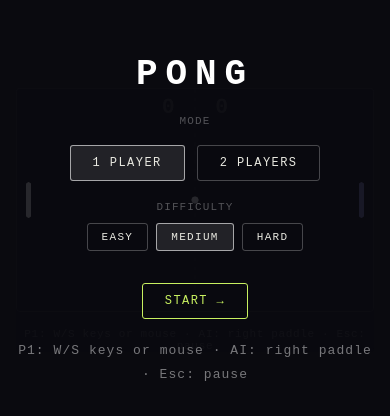
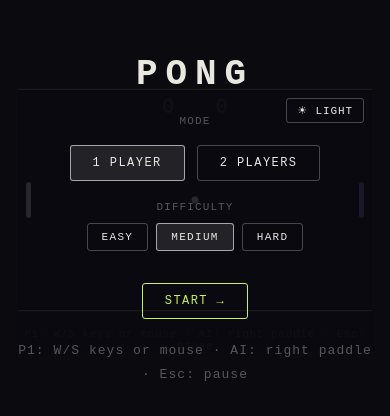
Before and after one commit to ilya-thunder/pong, a plain HTML site: page index.html in a window 390 px wide. Shown: the part 202-618 px from the top of the page. Drawn offline with Linux system fonts and the light colour scheme.

Commit message:
Add files via upload

```diff
--- a/index.html
+++ b/index.html
@@ -7,16 +7,46 @@
 <style>
   * { margin: 0; padding: 0; box-sizing: border-box; }
 
+  /* ── Theme tokens ── */
+  :root {
+    --bg:          #0a0a0f;
+    --fg:          #e8e8e0;
+    --fg-muted:    rgba(232,232,224,0.35);
+    --fg-hint:     rgba(232,232,224,0.22);
+    --overlay-bg:  rgba(10,10,15,0.88);
+    --border:      rgba(255,255,255,0.08);
+    --btn-border:  rgba(255,255,255,0.25);
+    --btn-hover:   rgba(255,255,255,0.10);
+    --btn-active-border: rgba(255,255,255,0.6);
+    --accent:      #c8f060;
+    --accent-bg:   rgba(200,240,96,0.12);
+  }
+
+  :root.light {
+    --bg:          #f0ede6;
+    --fg:          #1a1a18;
+    --fg-muted:    rgba(26,26,24,0.40);
+    --fg-hint:     rgba(26,26,24,0.28);
+    --overlay-bg:  rgba(240,237,230,0.92);
+    --border:      rgba(0,0,0,0.10);
+    --btn-border:  rgba(0,0,0,0.22);
+    --btn-hover:   rgba(0,0,0,0.06);
+    --btn-active-border: rgba(0,0,0,0.55);
+    --accent:      #5a7a00;
+    --accent-bg:   rgba(90,122,0,0.10);
+  }
+
   body {
-    background: #0a0a0f;
+    background: var(--bg);
     display: flex;
     flex-direction: column;
     align-items: center;
     justify-content: center;
     min-height: 100vh;
     font-family: 'Courier New', monospace;
-    color: #e8e8e0;
+    color: var(--fg);
     overflow: hidden;
+    transition: background 0.25s, color 0.25s;
   }
 
   #wrapper {
@@ -29,12 +59,12 @@
 
   canvas {
     display: block;
-    border: 1px solid rgba(255,255,255,0.08);
+    border: 1px solid var(--border);
     border-radius: 4px;
     cursor: none;
+    transition: border-color 0.25s;
   }
 
-  /* ── overlay shared styles ── */
   .overlay {
     position: absolute;
     inset: 0;
@@ -43,8 +73,9 @@
     align-items: center;
     justify-content: center;
     gap: 20px;
-    background: rgba(10,10,15,0.88);
+    background: var(--overlay-bg);
     border-radius: 4px;
+    transition: background 0.25s;
   }
 
   .overlay h1 {
@@ -52,13 +83,13 @@
     font-weight: 700;
     letter-spacing: 0.22em;
     text-transform: uppercase;
-    color: #fff;
+    color: var(--fg);
   }
 
   .overlay p {
     font-size: 13px;
     letter-spacing: 0.08em;
-    color: rgba(255,255,255,0.45);
+    color: var(--fg-muted);
     text-align: center;
     line-height: 1.8;
   }
@@ -71,8 +102,8 @@
 
   button {
     background: transparent;
-    border: 1px solid rgba(255,255,255,0.25);
-    color: #e8e8e0;
+    border: 1px solid var(--btn-border);
+    color: var(--fg);
     font-family: 'Courier New', monospace;
     font-size: 12px;
     letter-spacing: 0.12em;
@@ -80,53 +111,71 @@
     padding: 10px 22px;
     border-radius: 3px;
     cursor: pointer;
-    transition: background 0.15s, border-color 0.15s;
+    transition: background 0.15s, border-color 0.15s, color 0.15s;
   }
 
   button:hover, button.active {
-    background: rgba(255,255,255,0.1);
-    border-color: rgba(255,255,255,0.6);
+    background: var(--btn-hover);
+    border-color: var(--btn-active-border);
   }
 
   button.primary {
-    border-color: #c8f060;
-    color: #c8f060;
+    border-color: var(--accent);
+    color: var(--accent);
   }
 
   button.primary:hover {
-    background: rgba(200,240,96,0.12);
-    border-color: #c8f060;
+    background: var(--accent-bg);
   }
 
-  .diff-row {
-    display: flex;
-    gap: 8px;
-  }
-
-  .diff-row button {
-    font-size: 11px;
-    padding: 7px 14px;
-  }
+  .diff-row { display: flex; gap: 8px; }
+  .diff-row button { font-size: 11px; padding: 7px 14px; }
 
   .label {
     font-size: 11px;
     letter-spacing: 0.1em;
     text-transform: uppercase;
-    color: rgba(255,255,255,0.3);
+    color: var(--fg-muted);
     margin-bottom: -10px;
   }
 
   #hint-bar {
     font-size: 11px;
     letter-spacing: 0.06em;
-    color: rgba(255,255,255,0.22);
+    color: var(--fg-hint);
     text-align: center;
+  }
+
+  /* ── Theme toggle button (top-right of canvas) ── */
+  #theme-btn {
+    position: absolute;
+    top: 10px;
+    right: 10px;
+    background: transparent;
+    border: 1px solid var(--btn-border);
+    color: var(--fg);
+    font-family: 'Courier New', monospace;
+    font-size: 11px;
+    letter-spacing: 0.08em;
+    padding: 5px 10px;
+    border-radius: 3px;
+    cursor: pointer;
+    z-index: 10;
+    text-transform: uppercase;
+    transition: background 0.15s, border-color 0.15s;
+  }
+  #theme-btn:hover {
+    background: var(--btn-hover);
+    border-color: var(--btn-active-border);
   }
 </style>
 </head>
 <body>
 <div id="wrapper">
   <canvas id="c"></canvas>
+
+  <!-- Theme toggle — visible at all times -->
+  <button id="theme-btn" onclick="toggleTheme()">☀ Light</button>
 
   <!-- Menu overlay -->
   <div class="overlay" id="menu">
@@ -175,31 +224,59 @@
 </div>
 
 <script>
-// ── Config ──────────────────────────────────────────────────────────────────
+// ── Theme ────────────────────────────────────────────────────────────────────
+const THEMES = {
+  dark: {
+    bg:        '#0a0a0f',
+    net:       'rgba(255,255,255,0.07)',
+    border:    'rgba(255,255,255,0.55)',
+    paddle:    '#ffffff',
+    ball:      '#ffffff',
+    ai:        '#8888cc',
+    score:     'rgba(255,255,255,0.18)',
+    flash:     [200, 240, 96],
+    prompt:    'rgba(255,255,255,0.30)',
+  },
+  light: {
+    bg:        '#f0ede6',
+    net:       'rgba(0,0,0,0.10)',
+    border:    'rgba(0,0,0,0.55)',
+    paddle:    '#1a1a18',
+    ball:      '#1a1a18',
+    ai:        '#4455aa',
+    score:     'rgba(0,0,0,0.14)',
+    flash:     [90, 122, 0],
+    prompt:    'rgba(0,0,0,0.30)',
+  },
+};
+
+let currentTheme = 'dark';
+let COLORS = { ...THEMES.dark };
+
+function toggleTheme() {
+  currentTheme = currentTheme === 'dark' ? 'light' : 'dark';
+  COLORS = { ...THEMES[currentTheme] };
+  const isLight = currentTheme === 'light';
+  document.documentElement.classList.toggle('light', isLight);
+  document.getElementById('theme-btn').textContent = isLight ? '☾ Dark' : '☀ Light';
+}
+
+// ── Config ───────────────────────────────────────────────────────────────────
 const W = 800, H = 500;
 const PAD_W = 12, PAD_H = 80, PAD_RADIUS = 6;
 const BALL_R = 8;
 const WIN_SCORE = 7;
-const COLORS = {
-  bg: '#0a0a0f',
-  net: 'rgba(255,255,255,0.07)',
-  paddle: '#ffffff',
-  ball: '#ffffff',
-  score: '#ffffff',
-  flash: '#c8f060',
-  ai: '#8888cc',
-};
+
 const AI_SPEED = { easy: 2.8, medium: 4.2, hard: 6.2 };
-const AI_REACT = { easy: 0.04, medium: 0.09, hard: 0.28 }; // per-frame lerp to ball y
-const AI_ERR   = { easy: 28,  medium: 14,   hard: 5  };     // px random error
+const AI_REACT = { easy: 0.04, medium: 0.09, hard: 0.28 };
+const AI_ERR   = { easy: 28,  medium: 14,   hard: 5  };
 
-// ── Canvas setup ────────────────────────────────────────────────────────────
+// ── Canvas setup ─────────────────────────────────────────────────────────────
 const canvas = document.getElementById('c');
 const ctx    = canvas.getContext('2d');
 canvas.width  = W;
 canvas.height = H;
 
-// Responsive scale
 function resizeCanvas() {
   const maxW = Math.min(window.innerWidth - 32, 900);
   const scale = maxW / W;
@@ -211,12 +288,11 @@ resizeCanvas();
 window.addEventListener('resize', resizeCanvas);
 
 // ── State ────────────────────────────────────────────────────────────────────
-let gameMode  = 1;       // 1 or 2
+let gameMode   = 1;
 let difficulty = 'medium';
-let gameState = 'menu';  // menu | playing | pause | scored | gameover
+let gameState  = 'menu';
 
-let ball, p1, p2, scores, flashTimer, lastTime, aiTarget, aiError;
-
+let ball, p1, p2, scores, flashTimer, borderFlashTimer, borderFlash, lastTime, aiTarget, aiError;
 const keys = {};
 
 function initObjects() {
@@ -230,6 +306,8 @@ function initObjects() {
   p2 = { y: H / 2 - PAD_H / 2, vy: 0 };
   scores = scores || { p1: 0, p2: 0 };
   flashTimer = 0;
+  borderFlashTimer = 0;
+  borderFlash = null;
   aiTarget = H / 2;
   aiError = (Math.random() * 2 - 1) * AI_ERR[difficulty];
 }
@@ -249,36 +327,28 @@ document.addEventListener('keydown', e => {
     if (gameState === 'playing') pauseGame();
     else if (gameState === 'pause') resumeGame();
   }
-  if ((e.key === ' ' || e.key === 'Enter') && gameState === 'scored') {
-    gameState = 'playing';
-  }
-  // prevent page scroll on arrow keys
+  if ((e.key === ' ' || e.key === 'Enter') && gameState === 'scored') gameState = 'playing';
   if (['ArrowUp','ArrowDown',' '].includes(e.key)) e.preventDefault();
 });
 document.addEventListener('keyup', e => { keys[e.key] = false; });
 
-// Mouse/touch — move P1 paddle toward cursor Y (1-player only)
-let mouseY = H / 2;
-let mouseMoved = false;
+let mouseY = H / 2, mouseMoved = false;
 canvas.addEventListener('mousemove', e => {
-  const rect  = canvas.getBoundingClientRect();
-  const scaleY = H / rect.height;
-  mouseY = (e.clientY - rect.top) * scaleY;
+  const rect = canvas.getBoundingClientRect();
+  mouseY = (e.clientY - rect.top) * (H / rect.height);
   mouseMoved = true;
 });
 canvas.addEventListener('touchmove', e => {
   e.preventDefault();
-  const rect  = canvas.getBoundingClientRect();
-  const scaleY = H / rect.height;
-  mouseY = (e.touches[0].clientY - rect.top) * scaleY;
+  const rect = canvas.getBoundingClientRect();
+  mouseY = (e.touches[0].clientY - rect.top) * (H / rect.height);
 }, { passive: false });
-canvas.addEventListener('click', e => {
+canvas.addEventListener('click', () => {
   if (gameState === 'scored') gameState = 'playing';
 });
 
 // ── AI ───────────────────────────────────────────────────────────────────────
 function updateAI(dt) {
-  // React is now a per-frame lerp factor (independent of dt so it's consistent)
   const react = AI_REACT[difficulty];
   aiTarget += (ball.y - aiTarget) * react;
   const targetY = aiTarget + aiError - PAD_H / 2;
@@ -290,20 +360,15 @@ function updateAI(dt) {
 
 // ── Physics ──────────────────────────────────────────────────────────────────
 function update(dt) {
-  // P1 keyboard — always takes priority
   const keyboardActive = keys['w'] || keys['W'] || keys['s'] || keys['S'];
   if (keys['w'] || keys['W']) p1.y -= 6 * dt * 60;
   if (keys['s'] || keys['S']) p1.y += 6 * dt * 60;
-  // P1 mouse (1-player only) — only when keyboard not held
   if (gameMode === 1 && mouseMoved && !keyboardActive) {
-    const targetY = mouseY - PAD_H / 2;
-    p1.y += (targetY - p1.y) * Math.min(1, dt * 14);
+    p1.y += (mouseY - PAD_H / 2 - p1.y) * Math.min(1, dt * 14);
   }
-  // Keep mouseY in sync when using keyboard so there's no snap on switch
   if (keyboardActive) mouseY = p1.y + PAD_H / 2;
   p1.y = clamp(p1.y, 0, H - PAD_H);
 
-  // P2 keyboard (2-player)
   if (gameMode === 2) {
     if (keys['ArrowUp'])   p2.y -= 6 * dt * 60;
     if (keys['ArrowDown']) p2.y += 6 * dt * 60;
@@ -312,44 +377,34 @@ function update(dt) {
     updateAI(dt);
   }
 
-  // Ball
   ball.x += ball.vx * dt * 60;
   ball.y += ball.vy * dt * 60;
 
-  // Top / bottom bounce
-  if (ball.y - BALL_R <= 0)      { ball.y = BALL_R;      ball.vy = Math.abs(ball.vy); }
-  if (ball.y + BALL_R >= H)      { ball.y = H - BALL_R;  ball.vy = -Math.abs(ball.vy); }
+  if (ball.y - BALL_R <= 0) { ball.y = BALL_R;     ball.vy =  Math.abs(ball.vy); borderFlash = 'top';    borderFlashTimer = 10; }
+  if (ball.y + BALL_R >= H) { ball.y = H - BALL_R; ball.vy = -Math.abs(ball.vy); borderFlash = 'bottom'; borderFlashTimer = 10; }
 
-  // Paddle P1 (left): x=20
   const p1x = 20;
-  if (ball.vx < 0 &&
-      ball.x - BALL_R <= p1x + PAD_W &&
-      ball.x + BALL_R >= p1x &&
+  if (ball.vx < 0 && ball.x - BALL_R <= p1x + PAD_W && ball.x + BALL_R >= p1x &&
       ball.y >= p1.y && ball.y <= p1.y + PAD_H) {
     ball.x = p1x + PAD_W + BALL_R;
     bouncePaddle(p1, 1);
   }
 
-  // Paddle P2 (right): x=W-20-PAD_W
   const p2x = W - 20 - PAD_W;
-  if (ball.vx > 0 &&
-      ball.x + BALL_R >= p2x &&
-      ball.x - BALL_R <= p2x + PAD_W &&
+  if (ball.vx > 0 && ball.x + BALL_R >= p2x && ball.x - BALL_R <= p2x + PAD_W &&
       ball.y >= p2.y && ball.y <= p2.y + PAD_H) {
     ball.x = p2x - BALL_R;
     bouncePaddle(p2, -1);
   }
 
-  // Score
   if (ball.x < -BALL_R * 2) { scored(2); return; }
   if (ball.x > W + BALL_R * 2) { scored(1); return; }
 }
 
 function bouncePaddle(pad, dir) {
-  // Angle based on where ball hits paddle (-1..1)
-  const rel = (ball.y - (pad.y + PAD_H / 2)) / (PAD_H / 2);
+  const rel   = (ball.y - (pad.y + PAD_H / 2)) / (PAD_H / 2);
   const angle = rel * (Math.PI / 4);
-  ball.speed = Math.min(ball.speed + 0.35, 14);
+  ball.speed  = Math.min(ball.speed + 0.35, 14);
   ball.vx = dir * ball.speed * Math.cos(angle);
   ball.vy = ball.speed * Math.sin(angle);
   flashTimer = 8;
@@ -360,9 +415,8 @@ function scored(who) {
   flashTimer = 20;
   if (scores.p1 >= WIN_SCORE || scores.p2 >= WIN_SCORE) {
     gameState = 'gameover';
-    const name = scores.p1 >= WIN_SCORE
-      ? 'Player 1 wins'
-      : (gameMode === 1 ? 'AI wins' : 'Player 2 wins');
+    const name = scores.p1 >= WIN_SCORE ? 'Player 1 wins'
+                 : (gameMode === 1 ? 'AI wins' : 'Player 2 wins');
     document.getElementById('winner-text').textContent = name;
     document.getElementById('gameover').style.display = 'flex';
   } else {
@@ -373,32 +427,48 @@ function scored(who) {
 
 // ── Render ───────────────────────────────────────────────────────────────────
 function draw() {
-  // Background
   ctx.fillStyle = COLORS.bg;
   ctx.fillRect(0, 0, W, H);
 
-  // Flash on score
   if (flashTimer > 0) {
-    ctx.fillStyle = `rgba(200,240,96,${(flashTimer / 20) * 0.06})`;
+    const [r,g,b] = COLORS.flash;
+    ctx.fillStyle = `rgba(${r},${g},${b},${(flashTimer / 20) * 0.07})`;
     ctx.fillRect(0, 0, W, H);
     flashTimer--;
   }
+
+  // Borders with flash on bounce
+  const topAlpha = borderFlash === 'top'    && borderFlashTimer > 0 ? 0.55 + (borderFlashTimer / 10) * 0.45 : 0.55;
+  const botAlpha = borderFlash === 'bottom' && borderFlashTimer > 0 ? 0.55 + (borderFlashTimer / 10) * 0.45 : 0.55;
+  if (borderFlashTimer > 0) borderFlashTimer--;
+
+  ctx.lineWidth = 2;
+
+  // Parse border color and apply alpha
+  function borderColor(alpha) {
+    return currentTheme === 'dark'
+      ? `rgba(255,255,255,${alpha})`
+      : `rgba(0,0,0,${alpha})`;
+  }
+
+  ctx.strokeStyle = borderColor(topAlpha);
+  ctx.beginPath(); ctx.moveTo(0, 1); ctx.lineTo(W, 1); ctx.stroke();
+
+  ctx.strokeStyle = borderColor(botAlpha);
+  ctx.beginPath(); ctx.moveTo(0, H - 1); ctx.lineTo(W, H - 1); ctx.stroke();
 
   // Center net
   ctx.setLineDash([8, 12]);
   ctx.strokeStyle = COLORS.net;
   ctx.lineWidth = 2;
-  ctx.beginPath();
-  ctx.moveTo(W / 2, 0);
-  ctx.lineTo(W / 2, H);
-  ctx.stroke();
+  ctx.beginPath(); ctx.moveTo(W / 2, 0); ctx.lineTo(W / 2, H); ctx.stroke();
   ctx.setLineDash([]);
 
   // Scores
   ctx.font = '700 48px Courier New';
   ctx.textAlign = 'center';
   ctx.textBaseline = 'top';
-  ctx.fillStyle = 'rgba(255,255,255,0.18)';
+  ctx.fillStyle = COLORS.score;
   ctx.fillText(scores.p1, W / 2 - 60, 18);
   ctx.fillText(scores.p2, W / 2 + 60, 18);
 
@@ -412,12 +482,11 @@ function draw() {
   ctx.fillStyle = COLORS.ball;
   ctx.fill();
 
-  // "press any key" prompt after scoring
   if (gameState === 'scored') {
     ctx.font = '11px Courier New';
     ctx.textAlign = 'center';
     ctx.textBaseline = 'middle';
-    ctx.fillStyle = 'rgba(255,255,255,0.3)';
+    ctx.fillStyle = COLORS.prompt;
     ctx.fillText('press enter or click to serve', W / 2, H - 22);
   }
 }
@@ -435,7 +504,6 @@ function loop(ts) {
   rafId = requestAnimationFrame(loop);
   const dt = Math.min((ts - (lastTime || ts)) / 1000, 0.05);
   lastTime = ts;
-
   if (gameState === 'playing') update(dt);
   draw();
 }
@@ -445,9 +513,8 @@ function setMode(m) {
   gameMode = m;
   document.getElementById('btn-1p').classList.toggle('active', m === 1);
   document.getElementById('btn-2p').classList.toggle('active', m === 2);
-  const show2p = m === 1;
-  document.getElementById('diff-label').style.display = show2p ? '' : 'none';
-  document.getElementById('diff-row').style.display   = show2p ? '' : 'none';
+  document.getElementById('diff-label').style.display = m === 1 ? '' : 'none';
+  document.getElementById('diff-row').style.display   = m === 1 ? '' : 'none';
   updateHint();
 }
 
@@ -495,23 +562,17 @@ function goMenu() {
   scores = { p1: 0, p2: 0 };
 }
 
-// ── Init ──────────────────────────────────────────────────────────────────────
+// ── Init ─────────────────────────────────────────────────────────────────────
 function clamp(v, lo, hi) { return Math.max(lo, Math.min(hi, v)); }
 
-// Polyfill roundRect for older browsers
 if (!CanvasRenderingContext2D.prototype.roundRect) {
   CanvasRenderingContext2D.prototype.roundRect = function(x, y, w, h, r) {
     this.beginPath();
-    this.moveTo(x + r, y);
-    this.lineTo(x + w - r, y);
-    this.quadraticCurveTo(x + w, y, x + w, y + r);
-    this.lineTo(x + w, y + h - r);
-    this.quadraticCurveTo(x + w, y + h, x + w - r, y + h);
-    this.lineTo(x + r, y + h);
-    this.quadraticCurveTo(x, y + h, x, y + h - r);
-    this.lineTo(x, y + r);
-    this.quadraticCurveTo(x, y, x + r, y);
-    this.closePath();
+    this.moveTo(x+r,y); this.lineTo(x+w-r,y);
+    this.quadraticCurveTo(x+w,y,x+w,y+r); this.lineTo(x+w,y+h-r);
+    this.quadraticCurveTo(x+w,y+h,x+w-r,y+h); this.lineTo(x+r,y+h);
+    this.quadraticCurveTo(x,y+h,x,y+h-r); this.lineTo(x,y+r);
+    this.quadraticCurveTo(x,y,x+r,y); this.closePath();
   };
 }
 
```
